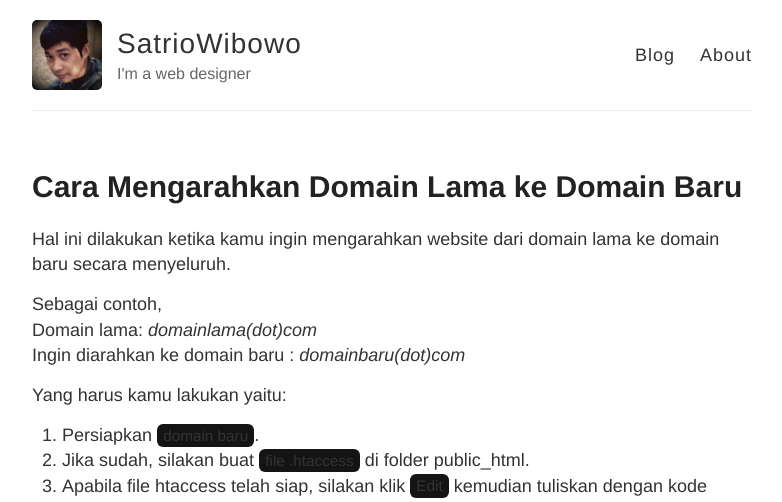
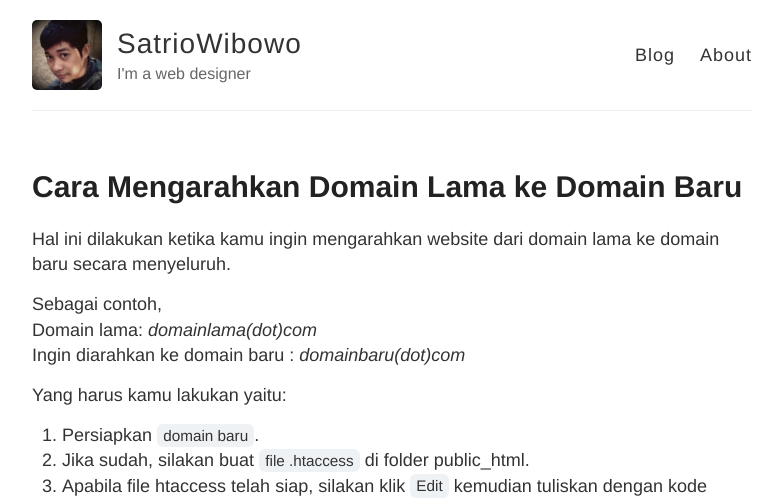
Before and after one commit to sa3owibowo/blog, a Jekyll site: the page built from _posts/2020-12-30-Cara-Mengarahkan-Domain-Lama-ke-Domain-Baru.md, in a window 1280 px wide. Shown: the top 502 px of the page, without its empty margins (248-1030 px from the left). Built offline with Jekyll 4.4.1, drawn with Linux system fonts in a browser that asks for light colours; comment, search, counter and statistics services are not loaded.

Commit message:
Update _highlights.scss

```diff
--- a/_sass/_highlights.scss
+++ b/_sass/_highlights.scss
@@ -14,7 +14,7 @@ code {
 	padding: .2em .4em;
 	margin: 0;
 	font-size: 85%;
-	background-color: #141414;
+	background-color: #eff2f4;
 	border-radius: 6px;
 }
 
```
